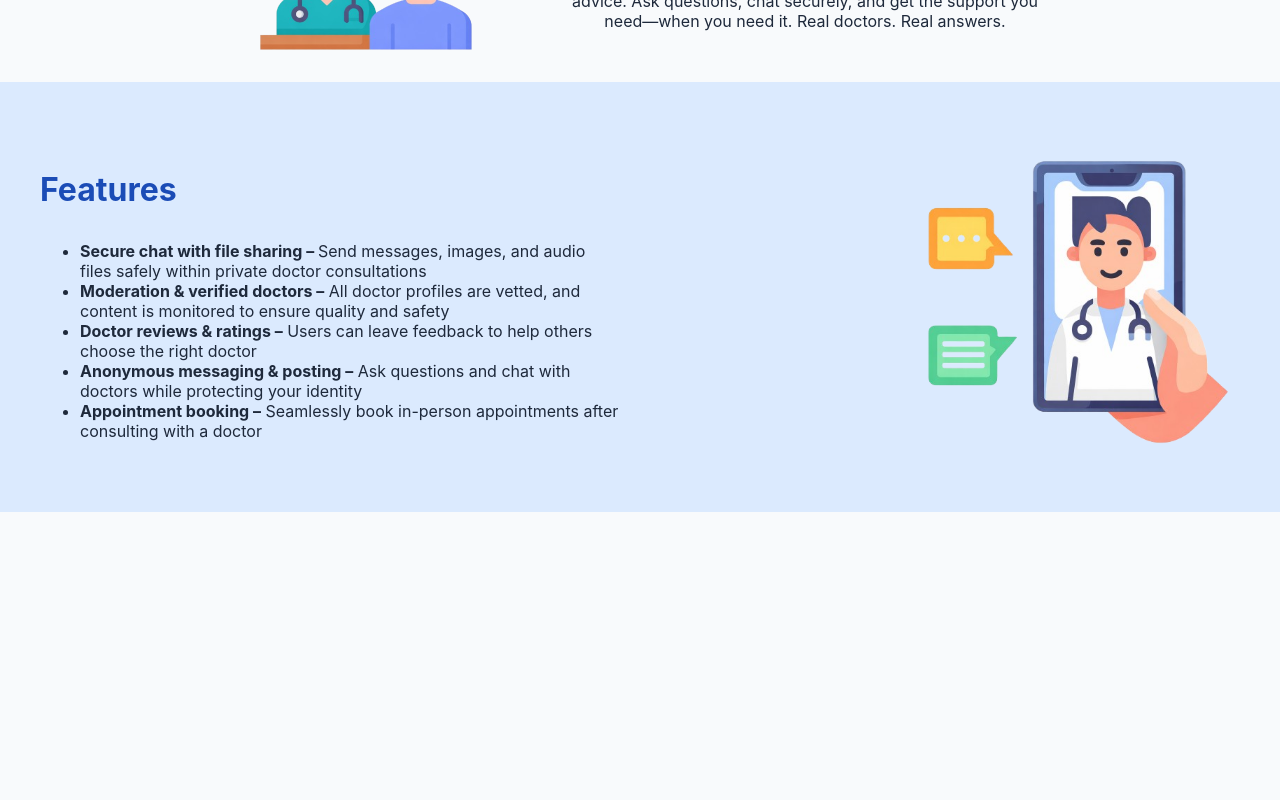
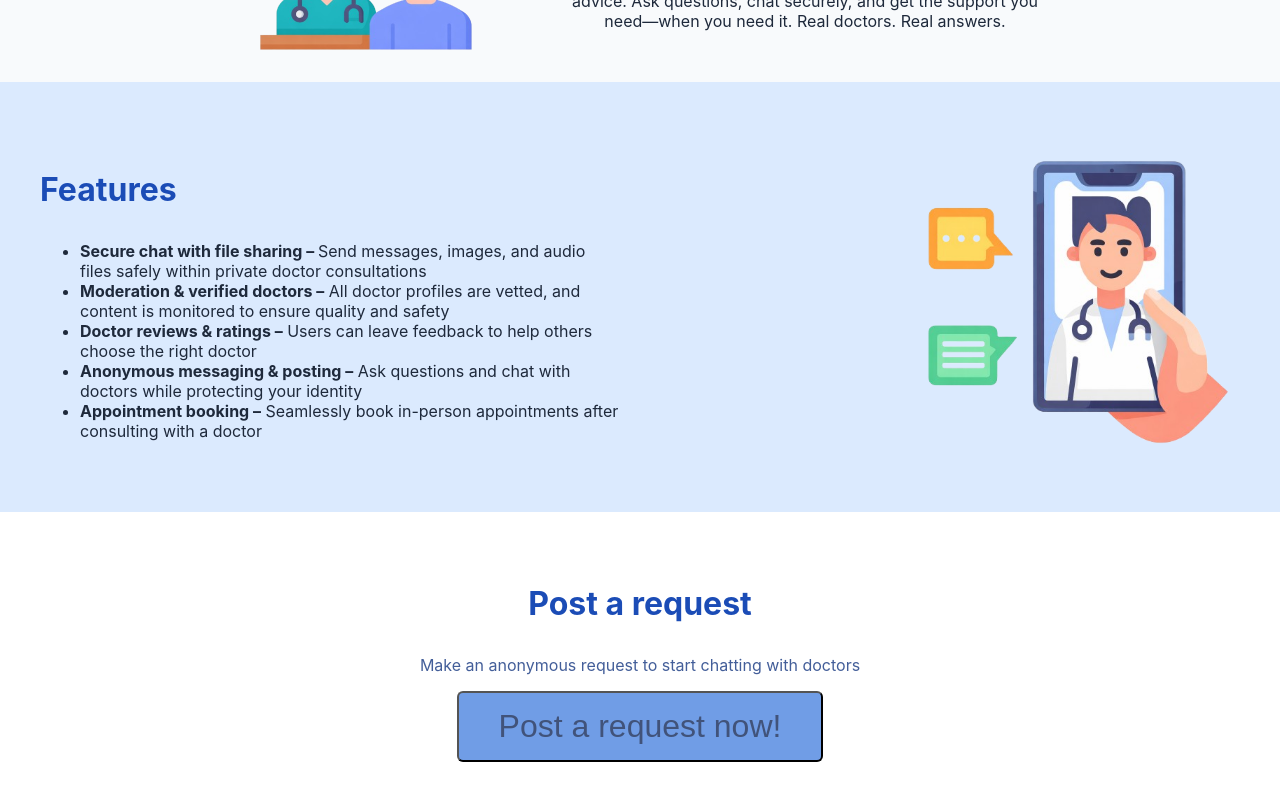
Before and after one commit to vytcka/Doctor-patient-app, a React (Create React App) app in the folder client/: page / in a window 1280 px wide. Shown: the part 288-1088 px from the top of the page. Before the commit the page ends 800 px from the top, so only its background shows below. Built offline with nearby package versions, Linux system fonts and the light colour scheme.

Commit message:
post request section + button

```diff
--- a/client/src/Home.js
+++ b/client/src/Home.js
@@ -6,6 +6,7 @@ import Icon from './LogoIcon.png';
 
 function Home() {
   return (
+    //Top header: logo, buttons --------------------------------------
     <div>
       <div style={{ display: "flex", justifyContent: "space-between", alignItems: "center", padding: "10px" }}>
         <div style={{ display: "flex", alignItems: "center" }}>
@@ -28,6 +29,7 @@ function Home() {
         </div>
       </div>
 
+      {/* About Us Section----------------------------------- */}
       <div style={{ maxWidth: "800px", margin: "auto" }}>
         <div style={{ display: "flex", alignItems: "center", gap: "80px" }}>
           <img src={myImage2} alt="description" style={{ width: "250px", height: "250px" }} />
@@ -38,6 +40,8 @@ function Home() {
         </div>
       </div>
 
+
+      {/* Features Section-------------------------------------- */}
       <div style={{backgroundColor: "#dbeafe", padding: "40px"}}>
         <div style={{ display: "flex", alignItems: "center", justifyContent: "space-between", gap: "40px" }}>
 
@@ -58,6 +62,12 @@ function Home() {
         </div>
       </div>
 
+      <div style={{backgroundColor: "#ffffff", padding: "40px", textAlign: "center"}}>
+        <p style={{fontSize: "2rem", fontWeight: "bold", color: "#1b4cb6"}}>Post a request</p>
+        <p style={{ color: "#435e99"}}>Make an anonymous request to start chatting with doctors</p>
+        <button style={{backgroundColor: "#709de6", color: "#41537a", fontSize: "2rem", padding: "15px 40px"}}>Post a request now!</button>
+      </div>
+
 
     </div>
   );
```
